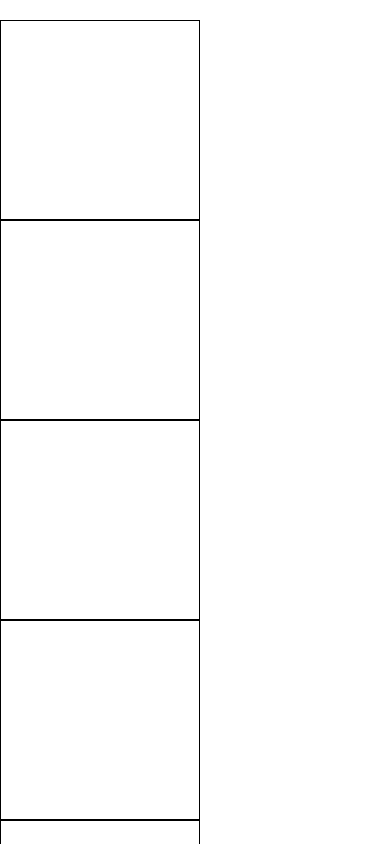
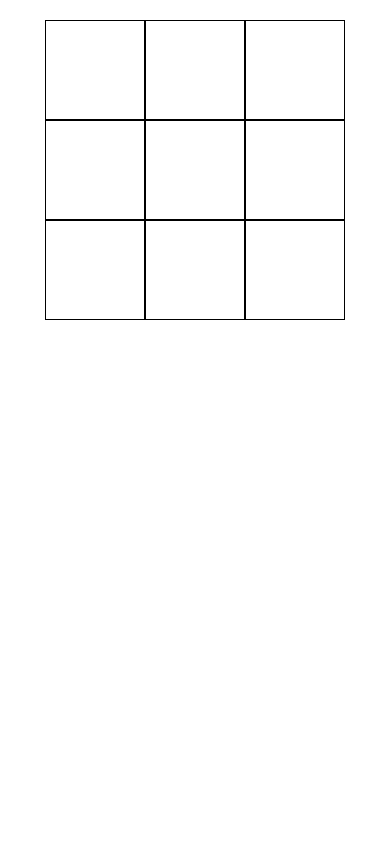
Before and after one commit to Smylou/ShroomAndBoom, a plain HTML site: page index.html in a window 390 px wide. Shown: the top 844 px of the page. Drawn offline with Linux system fonts and the light colour scheme.

Commit message:
Affichage mobile

```diff
--- a/assets/styles/style.css
+++ b/assets/styles/style.css
@@ -32,3 +32,15 @@ button {
     border: 0;
     background-color: white;
 }
+
+@media (max-width: 768px) {
+
+    #diviv {
+        width: 300px;
+        height: 300px;
+    }
+    #diviv>* {
+    width: 100px;
+    height: 100px;
+    }
+}
```
